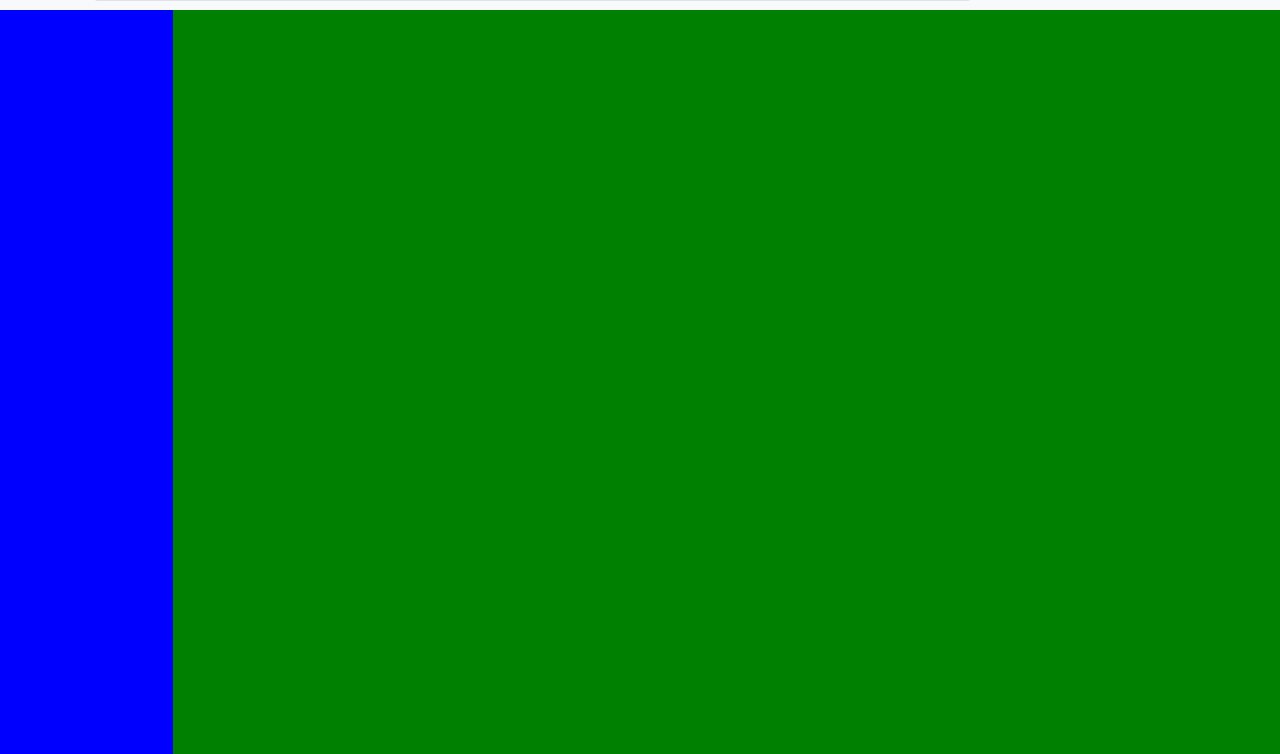
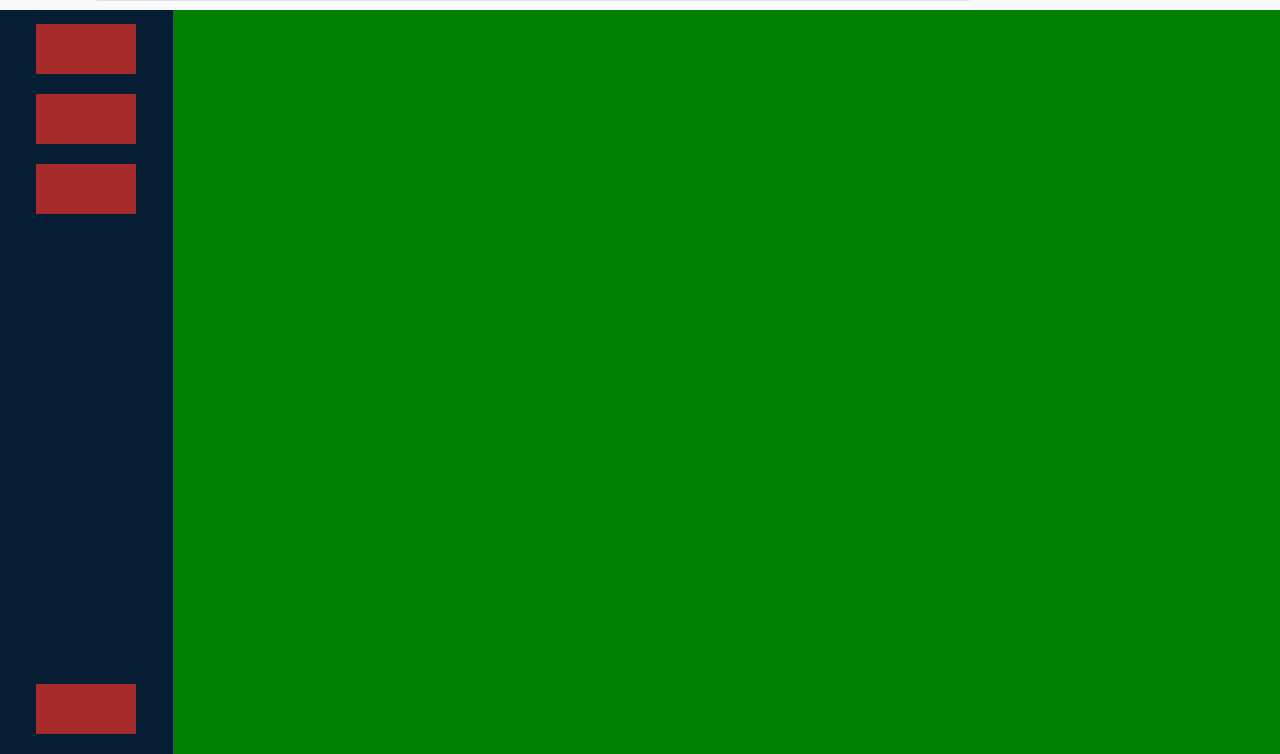
Before and after one commit to MirkoGLostia/html-css-bootstrap-dashboard, a plain HTML site: page index.html in a window 1280 px wide. Shown: the part 46-800 px from the top of the page. Drawn offline with nearby package versions, Linux system fonts and the light colour scheme.

Commit message:
main-navigation

```diff
--- a/css/debug.css
+++ b/css/debug.css
@@ -1,5 +1,4 @@
-/* general */
-
+/* main */
 
 
 
@@ -24,7 +23,11 @@
 
 /* debug */
 
-
+.rectangular-place-holder {
+    background-color: brown;
+    height: 50px;
+    width: 100px;
+}
 
 .bk-r {
     background-color: #ff0000;
--- a/css/style.css
+++ b/css/style.css
@@ -51,3 +51,21 @@
 #main-content > #main-navigation {
     width: 100px;
 }
+
+
+
+    /* main navigator */
+
+    #main-navigation {
+        background-color: #051e34;
+        display: flex;
+        flex-direction: column;
+    }
+
+    #general-main-search {
+        flex-grow: 1;
+    }
+
+    #main-navigation > div > div {
+        margin: 20px auto;
+    }
--- a/index.html
+++ b/index.html
@@ -61,6 +61,31 @@
         <!-- main navigation -->
         <section id="main-navigation" class="bk-b">
 
+            <!-- upper part -->
+            <div id="general-main-search">
+                <div class="rectangular-place-holder">
+
+                </div>
+
+                <div class="rectangular-place-holder">
+
+                </div>
+
+                <div class="rectangular-place-holder">
+
+                </div>
+
+            </div>
+
+            <!-- lower part -->
+            <div>
+
+                <div class="rectangular-place-holder">
+
+                </div>
+
+            </div>
+
         </section>
 
 
```
